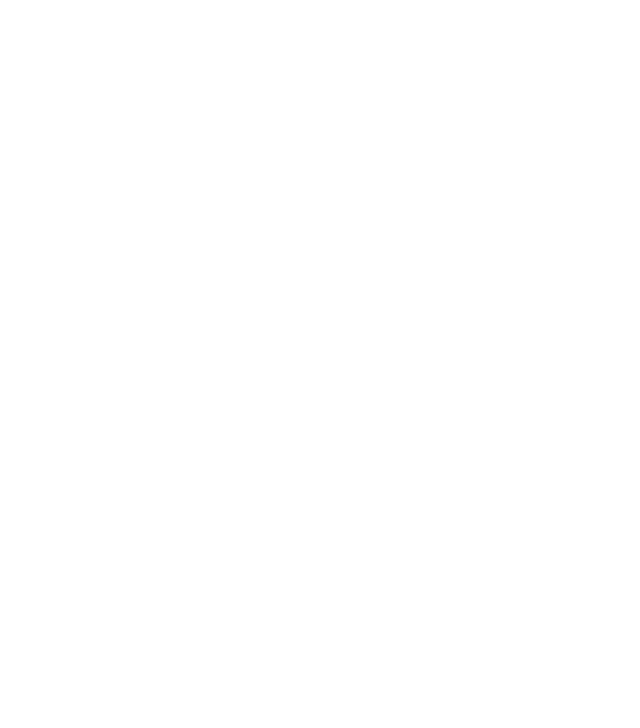
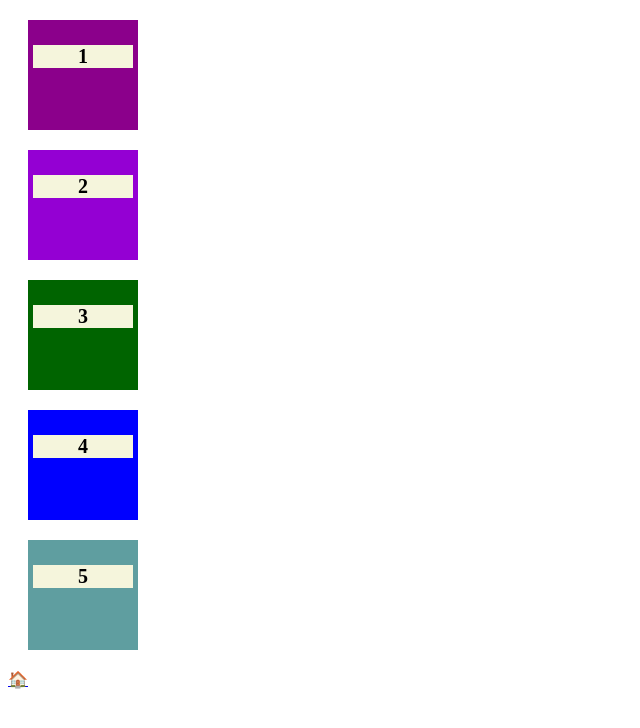
Before and after one commit to szaboszinti/CSS_animation, a plain HTML site: page transition.html in a window 1280 px wide. Shown: the whole page, without its empty margins (0-640 px from the left). Drawn offline with Linux system fonts and the light colour scheme.

Commit message:
css bővítése, home gomb hozzáadása

```diff
--- a/style.css
+++ b/style.css
@@ -0,0 +1,61 @@
+.box{
+    padding: 5px;
+    width: 100px;
+    height: 100px;
+    margin: 20px;
+}
+
+.box1{
+    background-color: darkmagenta;
+    transition: background-color 1s;
+
+}
+.box1:hover{
+    background-color: aquamarine;
+
+}
+p{
+    font-size: 20px;
+    font-weight: bold;
+    text-align: center;
+    color: black;
+    background-color: beige;
+}
+
+.box2{
+    background-color: darkviolet;
+    transition: transform 3s;
+}
+.box2:hover{
+    transform: rotate(45deg);
+}
+
+.box3{
+    background-color: darkgreen;
+    transition: width 1s, height 2s, background-color 3s;
+}
+.box3:hover{
+    width: 200px;
+    height: 160px;
+    background-color: aquamarine;
+}
+.box4{
+    background-color: blue;
+    transition: transform 2s;
+
+}
+.box4:hover{
+    transform: scale(1.5);
+    background-color: aquamarine;
+}
+
+.box5{
+    background-color: cadetblue;
+    transition: transform 5s;
+
+}
+
+.box5:hover{
+    transform: translateX(200px);
+    background-color: aquamarine;
+}
--- a/transition.html
+++ b/transition.html
@@ -7,11 +7,17 @@
     <link rel="stylesheet" href="style.css">
 </head>
 <body>
-    <div class="box box1"></div>
-    <div class="box box2"></div>
-    <div class="box box3"></div>
-    <div class="box box4"></div>
-    <div class="box box5"></div>
+    <div class="box box1"><p>1</p></div>
+    <div class="box box2"><p>2</p></div>
+    <div class="box box3"><p>3</p></div>
+    <div class="box box4"><p>4</p></div>
+    <div class="box box5"><p>5</p></div>
 
+
+
+
+
+
+    <a href="http://index.html">🏠</a>
 </body>
 </html>
```
